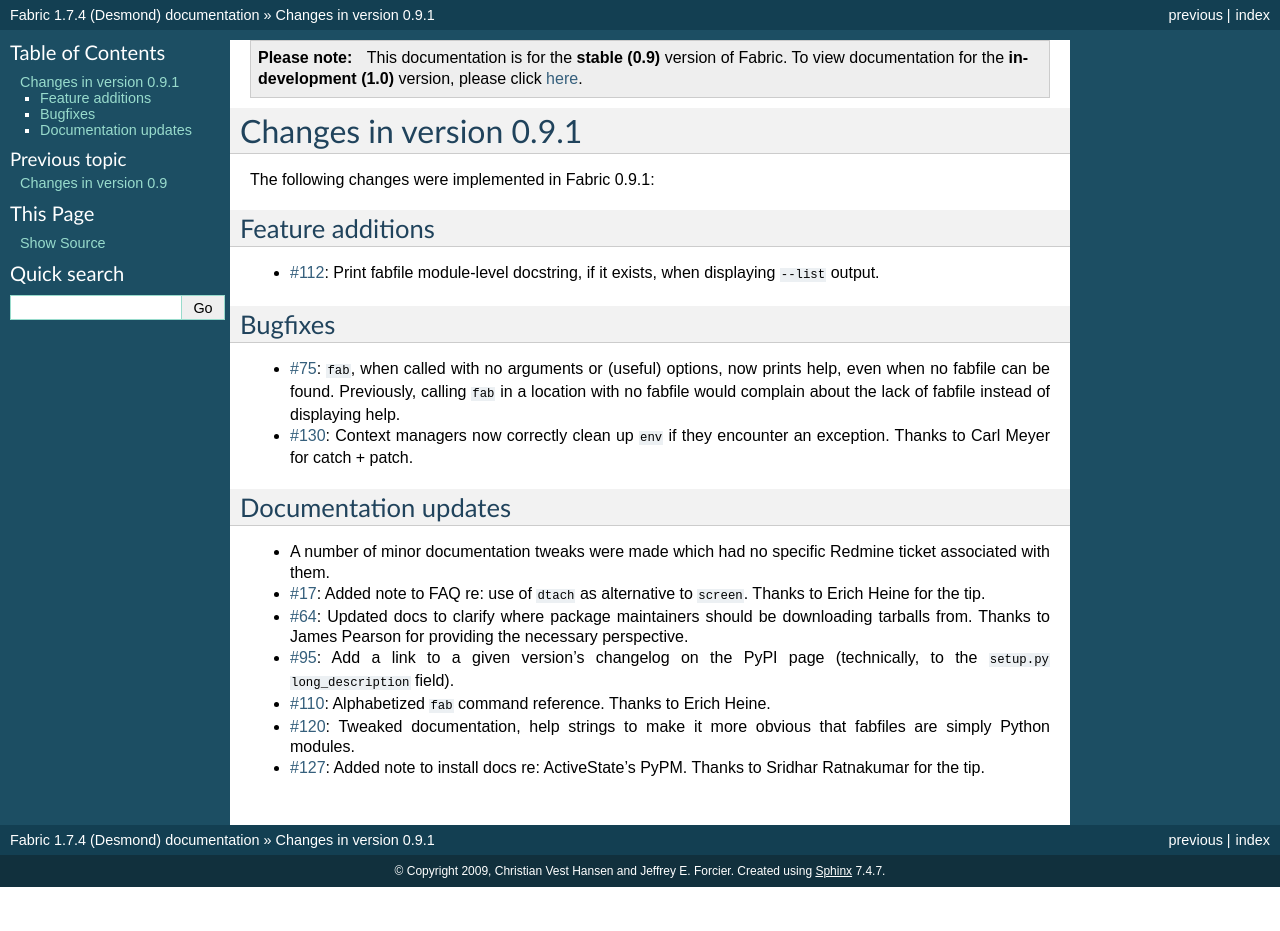
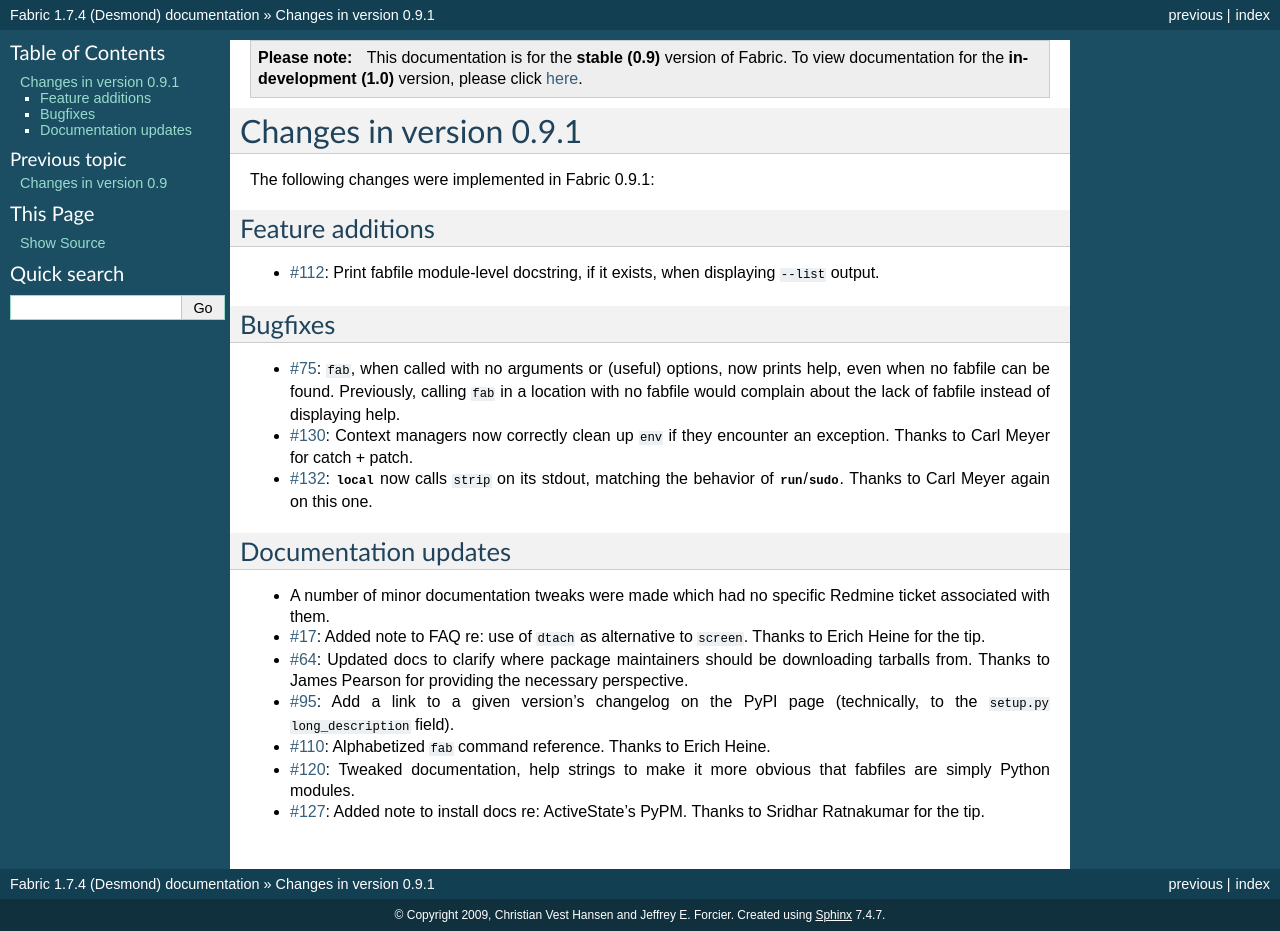
Before and after one commit to fabric/fabric, a Sphinx documentation site: the page built from docs/changes/0.9.1.rst, in a window 1280 px wide. Built offline with Sphinx 7.4.7, drawn with Linux system fonts in a browser that asks for light colours; before the commit the page ends 900 px from its top, so only the background shows below that.

Commit message:
Fixes #132: strip local() stdout, like run()/sudo() do.

```diff
--- a/docs/changes/0.9.1.rst
+++ b/docs/changes/0.9.1.rst
@@ -10,6 +10,7 @@
 * :issue:`112`: Print fabfile module-level docstring, if it exists, when
   displaying ``--list`` output.
 
+
 Bugfixes
 ========
 
@@ -19,6 +20,9 @@
   instead of displaying help.
 * :issue:`130`: Context managers now correctly clean up ``env`` if they
   encounter an exception. Thanks to Carl Meyer for catch + patch.
+* :issue:`132`: `~fabric.operations.local` now calls ``strip`` on its stdout,
+  matching the behavior of `~fabric.operations.run`/`~fabric.operations.sudo`.
+  Thanks to Carl Meyer again on this one.
 
 
 Documentation updates
```
Also changed, not shown: 1 other file.
